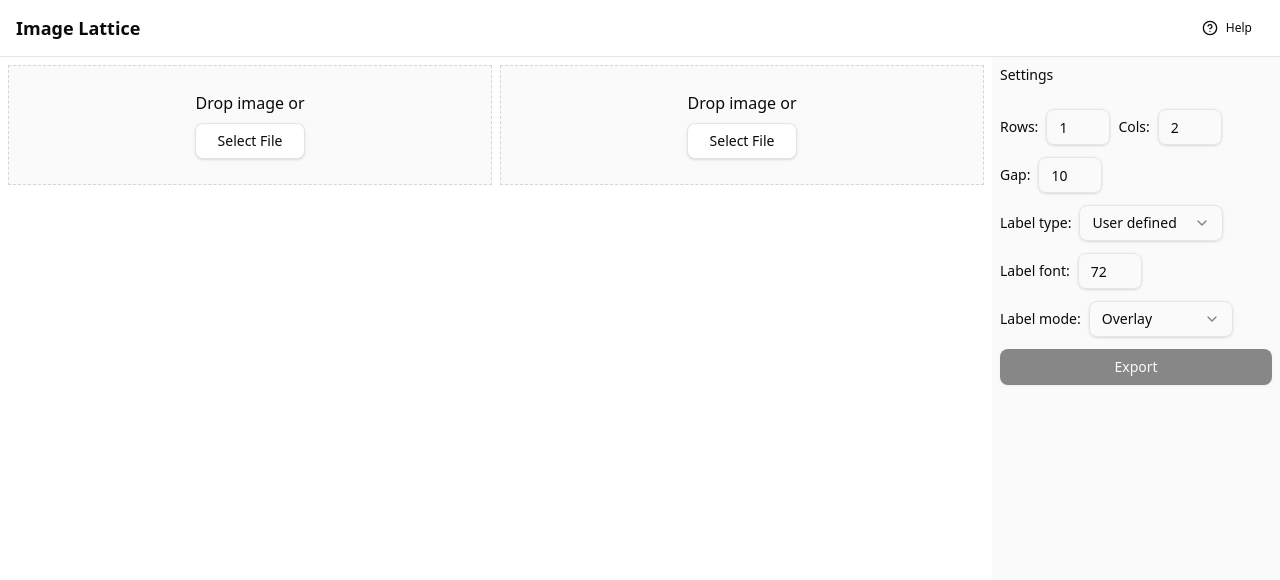
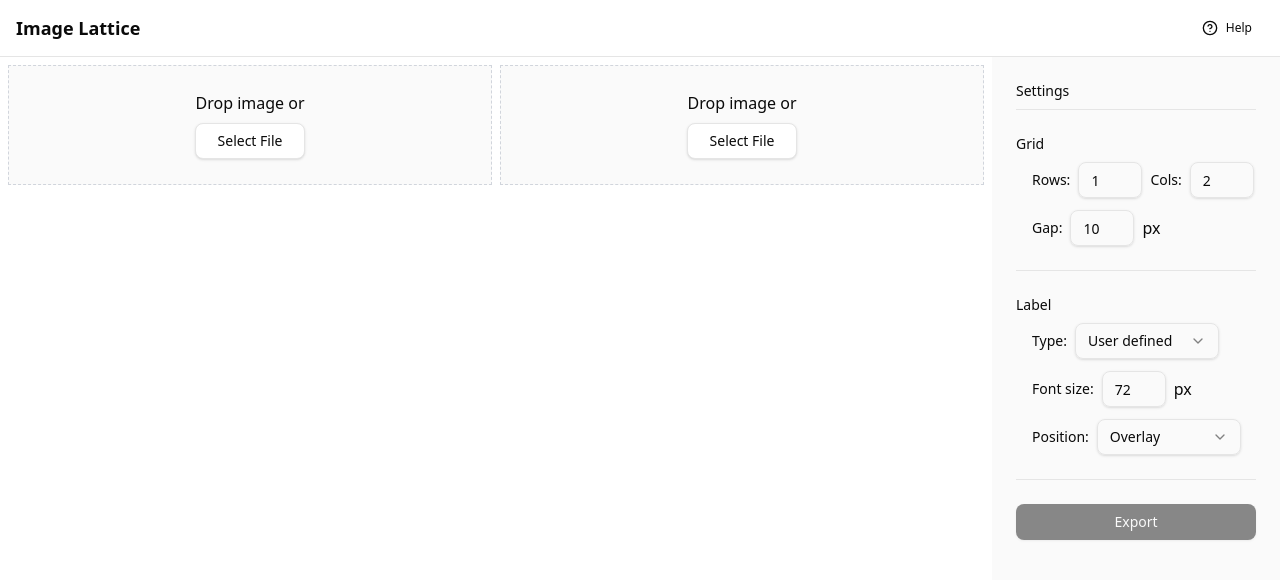
Before and after one commit to motonum/image-lattice, a React (Vite) app: page / in a window 1280 px wide. Shown: the top 580 px of the page. Built offline with nearby package versions, Linux system fonts and the light colour scheme.

Commit message:
feat: 設定サイドバーにグリッドとラベルのセクションを追加し、UIを改善

```diff
--- a/src/components/SettingsSidebar.tsx
+++ b/src/components/SettingsSidebar.tsx
@@ -18,6 +18,7 @@ import {
 	SelectTrigger,
 	SelectValue,
 } from "@/components/ui/select";
+import { Separator } from "@/components/ui/separator";
 import {
 	Sidebar,
 	SidebarContent,
@@ -133,13 +134,18 @@ export default function SettingsSidebar({
 		setConfirmOpen(false);
 	};
 	return (
-		<Sidebar side="right" collapsible="none" className="w-72 flex-none">
+		<Sidebar side="right" collapsible="none" className="w-72 flex-none p-4">
 			<SidebarContent>
 				<SidebarHeader>
 					<h2 className="text-sm font-medium">Settings</h2>
+					<Separator />
 				</SidebarHeader>
 
-				<section className="flex flex-col gap-3 p-2">
+				<section className="flex flex-col gap-4 p-2">
+					{/* Grid group */}
+					<div>
+						<h3 className="text-sm font-medium mb-2">Grid</h3>
+						<div className="pl-4 flex flex-col gap-3">
 							<div className="flex gap-2">
 								<Label htmlFor="rows-input" className="flex items-center">
 									<div>Rows:</div>
@@ -190,10 +196,25 @@ export default function SettingsSidebar({
 									rejectNegative
 									integer
 								/>
+								<div className="flex items-center">
+									<div>px</div>
 								</div>
+							</div>
+						</div>
+					</div>
+
+					<Separator className="my-2" />
+
+					{/* Label group */}
+					<div>
+						<h3 className="text-sm font-medium mb-2">Label</h3>
+						<div className="pl-4 flex flex-col gap-3">
 							<div className="flex gap-2">
-						<Label htmlFor="label-type-select" className="flex items-center">
-							<div>Label type:</div>
+								<Label
+									htmlFor="label-type-select"
+									className="flex items-center"
+								>
+									<div>Type:</div>
 								</Label>
 								<Select
 									value={numberingStrategy}
@@ -215,7 +236,7 @@ export default function SettingsSidebar({
 							</div>
 							<div className="flex gap-2">
 								<Label htmlFor="fontsize-input" className="flex items-center">
-							<div>Label font:</div>
+									<div>Font size:</div>
 								</Label>
 								<NumericInput
 									id="fontsize-input"
@@ -228,10 +249,16 @@ export default function SettingsSidebar({
 									min={0}
 									defaultValue={72}
 								/>
+								<div className="flex items-center">
+									<div>px</div>
+								</div>
 							</div>
 							<div className="flex gap-2">
-						<Label htmlFor="label-mode-select" className="flex items-center">
-							<div>Label mode:</div>
+								<Label
+									htmlFor="label-mode-select"
+									className="flex items-center"
+								>
+									<div>Position:</div>
 								</Label>
 								<Select
 									value={labelMode}
@@ -247,6 +274,10 @@ export default function SettingsSidebar({
 									</SelectContent>
 								</Select>
 							</div>
+						</div>
+					</div>
+
+					<Separator className="my-2" />
 
 					{/* Export flow: open sheet to preview and download */}
 					<div className="flex gap-2">
```
Lines whose indentation alone changed are shown as unchanged.
